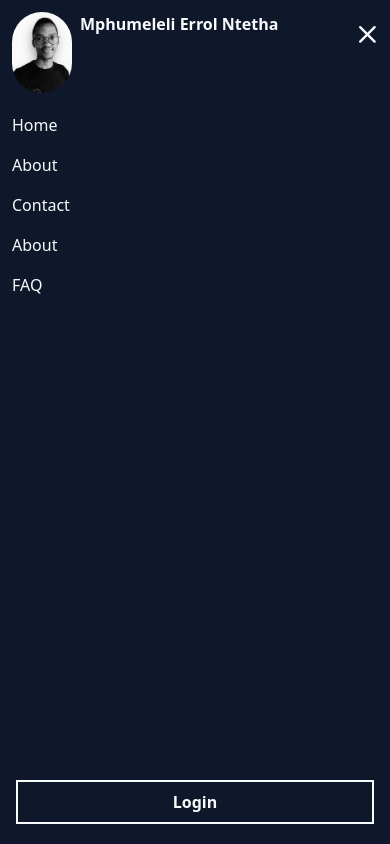
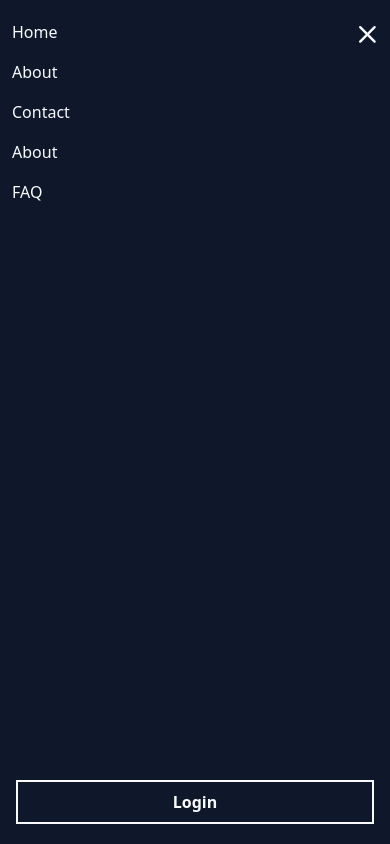
Before and after one commit to ErrolNtetha/lancing-client, a Next.js app: page / in a window 390 px wide. Both pictures are taken after a click on the icon 359 px from the left and 33 px from the top of the page. Shown: the top 844 px of the page. Built offline with nearby package versions, Linux system fonts and the light colour scheme.

Commit message:
feat: render user details based o login state

```diff
--- a/components/organisms/header/mobileMenu.tsx
+++ b/components/organisms/header/mobileMenu.tsx
@@ -1,10 +1,12 @@
 import Image from 'next/image';
+import Link from 'next/link';
 import React from 'react';
 import { FiX } from 'react-icons/fi';
 import { Nav } from '../../molecules/nav';
 
 type MenuProps = {
     handleMenuToggle: React.MouseEventHandler<HTMLSpanElement>;
+    isLoggedIn: boolean;
     name: {
         firstName: string;
         lastName: string;
@@ -12,13 +14,14 @@ type MenuProps = {
     avatar: string;
 };
 
-export const MobileMenu = ({ handleMenuToggle, name, avatar }: MenuProps) => {
+export const MobileMenu = ({ handleMenuToggle, isLoggedIn, name, avatar }: MenuProps) => {
     const { firstName, lastName } = name;
 
     return (
         <section className='relative p-3'>
-            <span className='absolute right-0 p-2 hover:cursor-pointer text-[1.8rem]' onClick={handleMenuToggle}> <FiX /> </span>
-            <section className='flex items-center mb-3 divide divide-gray gap-2'>
+            <button className='absolute right-0 p-2 hover:cursor-pointer text-[1.8rem]' onClick={handleMenuToggle}> <FiX /> </button>
+            {isLoggedIn && (
+                <section className='flex p-2 items-center mb-3 divide divide-gray gap-2'>
                     <Image
                         src={avatar}
                         width={60}
@@ -28,8 +31,10 @@ export const MobileMenu = ({ handleMenuToggle, name, avatar }: MenuProps) => {
                     />
                     <span className='self-start'>
                         <h3 className='font-semibold'> {firstName} {lastName} </h3>
+                        <Link href='https://github.com/ErrolNtetha' className=''> mphumi@outlook.com </Link>
                     </span>
                 </section>
+            )}
             <Nav />
         </section>
     );
```
Lines whose indentation alone changed are shown as unchanged.
